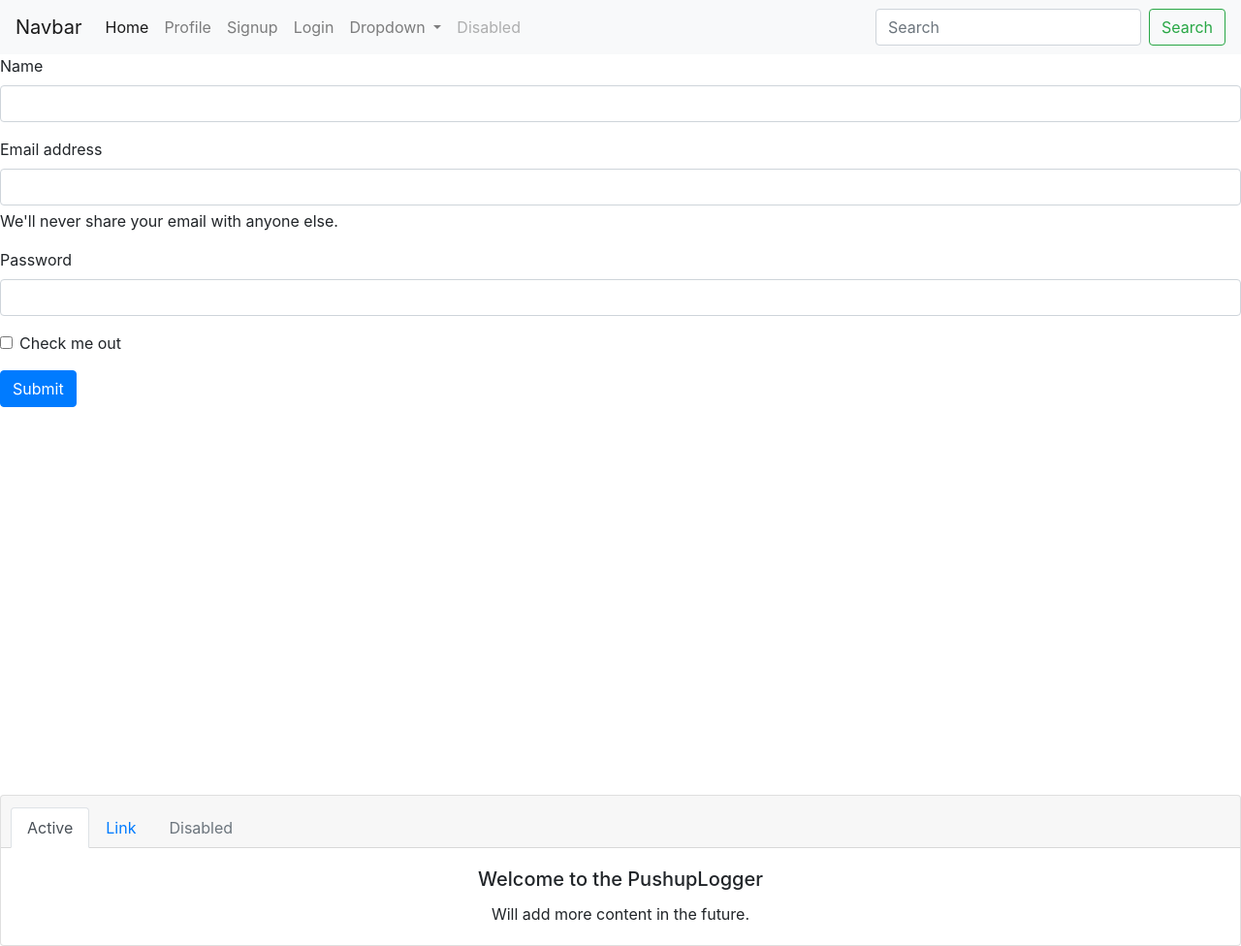
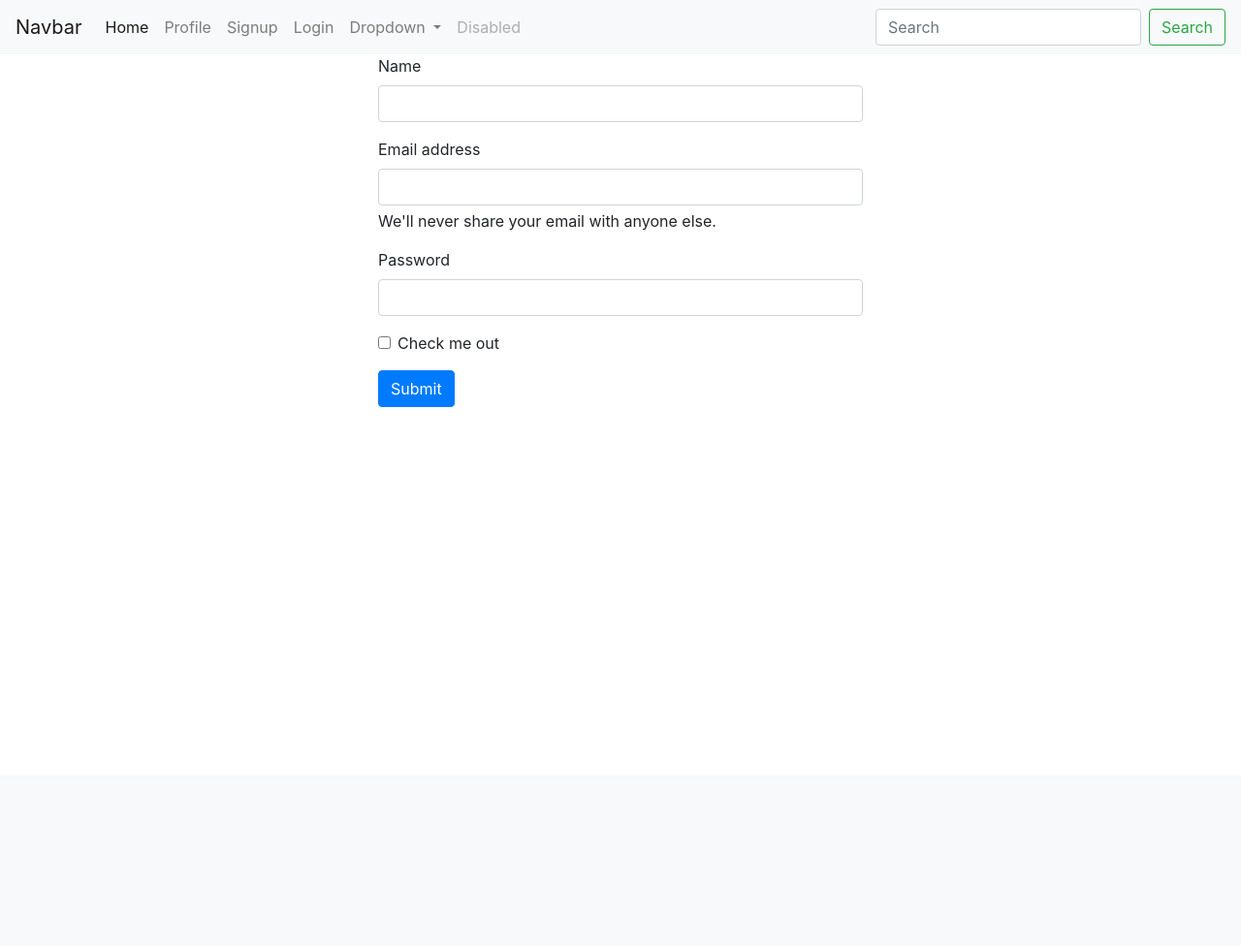
Before and after one commit to gaurav714/Python-Flask, a Flask app: page /signup in a window 1280 px wide. Shown: the whole page at 97% size. After the commit the page ends 420 px from the top, so only its background shows below. Run offline with Flask 3, Linux system fonts and the light colour scheme; some libraries are stand-ins or nearby versions.

Commit message:
removed footer for now

```diff
--- a/PushupLogger/templates/navbar.html
+++ b/PushupLogger/templates/navbar.html
@@ -50,25 +50,7 @@
         </div>
       </nav>
       {%block content %} {% endblock %}
-        <div class="card text-center" style="margin-top: 50vh; margin-bottom: 0%;">
-          <div class="card-header">
-            <ul class="nav nav-tabs card-header-tabs">
-              <li class="nav-item">
-                <a class="nav-link active" aria-current="true" href="#">Active</a>
-              </li>
-              <li class="nav-item">
-                <a class="nav-link" href="#">Link</a>
-              </li>
-              <li class="nav-item">
-                <a class="nav-link disabled" aria-disabled="true">Disabled</a>
-              </li>
-            </ul>
-          </div>
-          <div class="card-body">
-            <h5 class="card-title">Welcome to the PushupLogger</h5>
-            <p class="card-text">Will add more content in the future.</p>
-          </div>
-        </div>
+
       <script src="https://code.jquery.com/jquery-3.2.1.slim.min.js" integrity="sha384-KJ3o2DKtIkvYIK3UENzmM7KCkRr/rE9/Qpg6aAZGJwFDMVNA/GpGFF93hXpG5KkN" crossorigin="anonymous"></script>
       <script src="https://cdn.jsdelivr.net/npm/popper.js@1.12.9/dist/umd/popper.min.js" integrity="sha384-ApNbgh9B+Y1QKtv3Rn7W3mgPxhU9K/ScQsAP7hUibX39j7fakFPskvXusvfa0b4Q" crossorigin="anonymous"></script>
       <script src="https://cdn.jsdelivr.net/npm/bootstrap@4.0.0/dist/js/bootstrap.min.js" integrity="sha384-JZR6Spejh4U02d8jOt6vLEHfe/JQGiRRSQQxSfFWpi1MquVdAyjUar5+76PVCmYl" crossorigin="anonymous"></script>
--- a/PushupLogger/templates/signup.html
+++ b/PushupLogger/templates/signup.html
@@ -3,6 +3,7 @@
 {% endblock %}
 
 {% block content %}
+<div class="container-sm" style="height: 200px; width: 500px; margin: 0 auto;">
     <form method="POST" action="/signup">
         <div class="mb-3">
             <label for="inputName" class="form-label">Name</label>
@@ -23,4 +24,5 @@
         </div>
         <button type="submit" class="btn btn-primary">Submit</button>
     </form>
+</div>
   {% endblock %}
```
Lines whose indentation alone changed are shown as unchanged.
